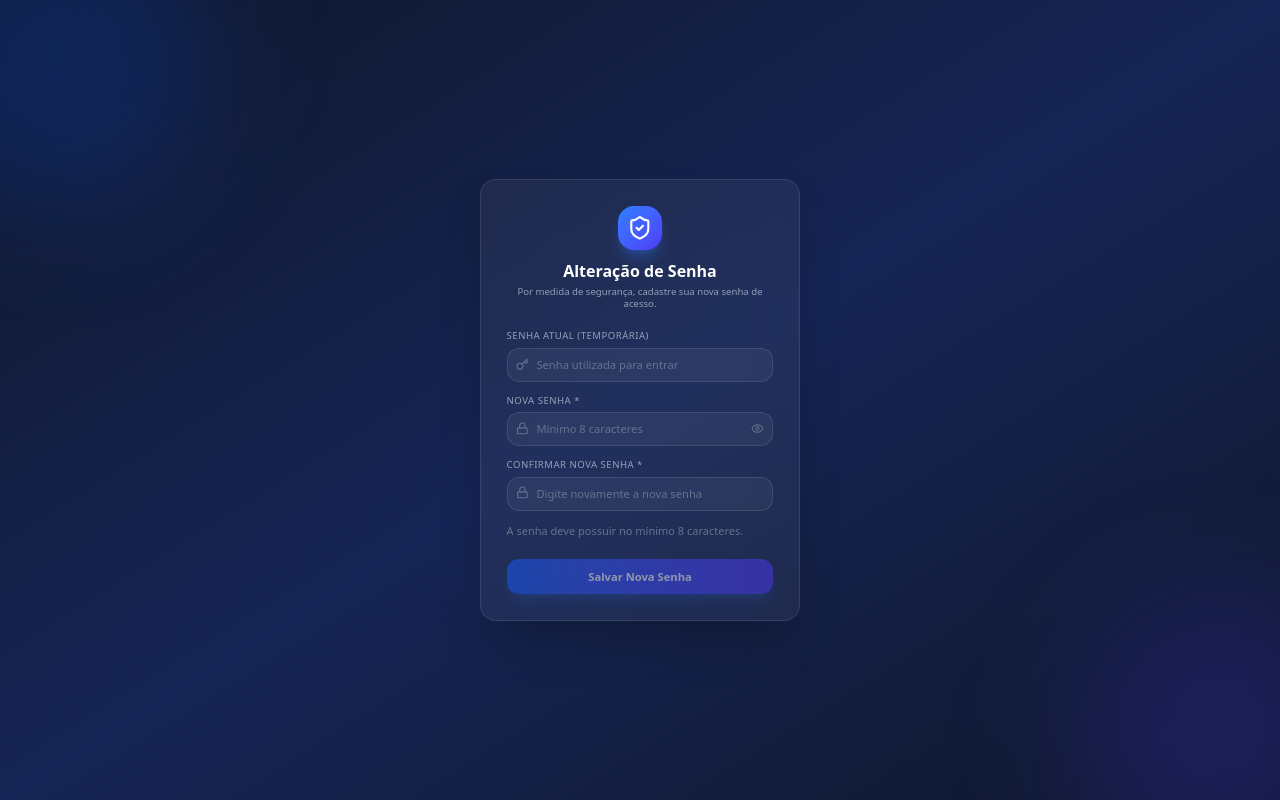
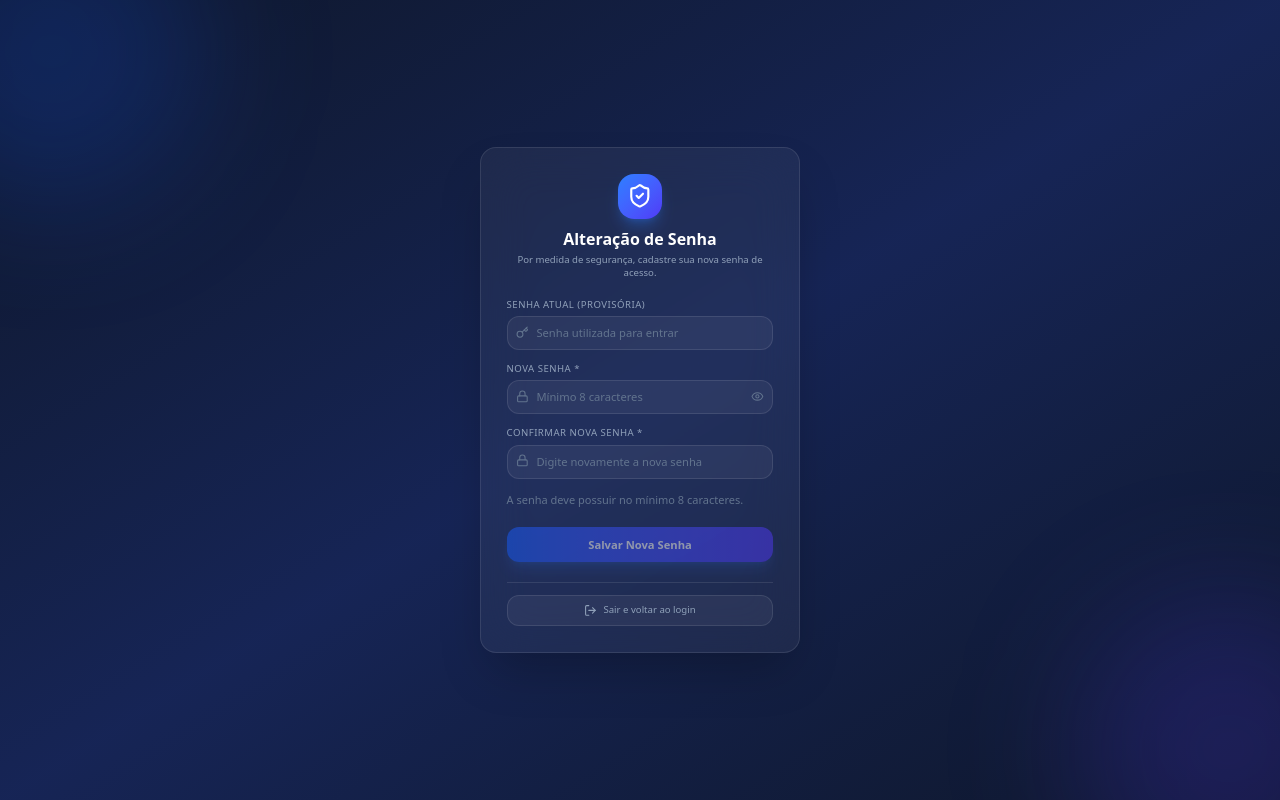
Before and after one commit to maironvilela/surgery-scheduler, a Next.js app: page /alterar-senha in a window 1280 px wide. Built offline with nearby package versions, Linux system fonts and the light colour scheme; no server answers; the database is empty.

Commit message:
feat: adiciona botão Sair na tela de alteração de senha (/alterar-senha) para retornar à tela de login

```diff
--- a/app/alterar-senha/page.tsx
+++ b/app/alterar-senha/page.tsx
@@ -1,9 +1,9 @@
 "use client";
 
 import { useState } from "react";
-import { useSession } from "next-auth/react";
+import { useSession, signOut } from "next-auth/react";
 import { useRouter } from "next/navigation";
-import { Eye, EyeOff, ShieldCheck, Key, Lock, CheckCircle2 } from "lucide-react";
+import { Eye, EyeOff, ShieldCheck, Key, Lock, CheckCircle2, LogOut } from "lucide-react";
 import { changeOwnPassword } from "@/app/actions/users";
 
 export default function AlterarSenhaPage() {
@@ -51,20 +51,23 @@ export default function AlterarSenhaPage() {
                 newPassword: newPassword.trim(),
             });
 
-            // Atualiza o token da sessão do NextAuth para mustChangePassword = false
+            // Atualiza o token da sessão no cliente para indicar que mustChangePassword = false
             await update({ mustChangePassword: false });
 
             setSuccessMessage("Senha alterada com sucesso! Redirecionando...");
 
             setTimeout(() => {
-                router.replace("/");
-                router.refresh();
-            }, 1200);
+                window.location.href = "/";
+            }, 800);
         } catch (err: any) {
             setError(err.message || "Erro ao alterar a senha.");
         } finally {
             setIsLoading(false);
         }
+    };
+
+    const handleLogout = async () => {
+        await signOut({ callbackUrl: "/login" });
     };
 
     return (
@@ -110,7 +113,7 @@ export default function AlterarSenhaPage() {
                         {/* Senha Atual */}
                         <div className="flex flex-col gap-1.5">
                             <label htmlFor="current-password" className="text-xs font-medium text-slate-400 uppercase tracking-wider">
-                                Senha Atual (Temporária)
+                                Senha Atual (Provisória)
                             </label>
                             <div className="relative">
                                 <Key className="absolute left-3 top-3 h-4 w-4 text-slate-500" />
@@ -192,6 +195,18 @@ export default function AlterarSenhaPage() {
                             )}
                         </button>
                     </form>
+
+                    {/* Botão de Sair */}
+                    <div className="mt-6 border-t border-white/10 pt-4 text-center">
+                        <button
+                            type="button"
+                            onClick={handleLogout}
+                            className="flex w-full items-center justify-center gap-2 rounded-xl border border-white/10 bg-white/5 px-4 py-2.5 text-xs font-medium text-slate-400 hover:bg-white/10 hover:text-white transition-colors"
+                        >
+                            <LogOut className="h-4 w-4" />
+                            <span>Sair e voltar ao login</span>
+                        </button>
+                    </div>
                 </div>
             </main>
         </div>
```
